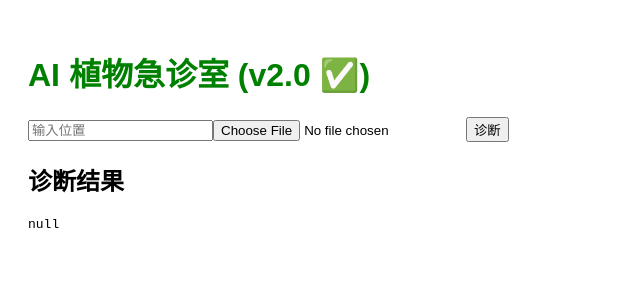
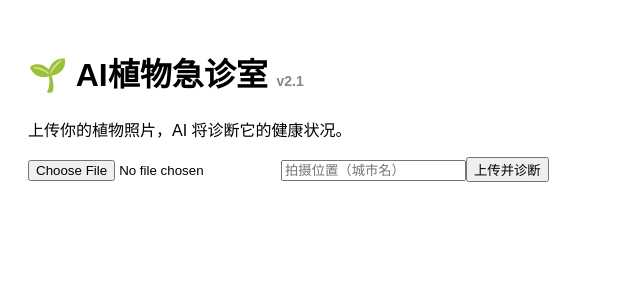
Before and after one commit to kelven-jing/plant-diagnosis, a Next.js app: page / in a window 1280 px wide. Shown: the top 300 px of the page, without its empty margins (0-640 px from the left). Built offline with nearby package versions, Linux system fonts and the light colour scheme.

Commit message:
Update index.js

```diff
--- a/pages/index.js
+++ b/pages/index.js
@@ -1,48 +1,14 @@
-// pages/index.js
-import { useState } from "react";
+export default function Home() {
+  return (
+    <div style={{ padding: "20px", fontFamily: "Arial" }}>
+      <h1>🌱 AI植物急诊室 <span style={{ fontSize: "14px", color: "#888" }}>v2.1</span></h1>
+      <p>上传你的植物照片，AI 将诊断它的健康状况。</p>
 
-export default function Home() {
-  const [position, setPosition] = useState("");
-  const [file, setFile] = useState(null);
-  const [result, setResult] = useState(null);
-
-  const handleSubmit = async (e) => {
-    e.preventDefault();
-    const formData = new FormData();
-    formData.append("position", position);
-    formData.append("file", file);
-
-    const res = await fetch("/api/diagnose", {
-      method: "POST",
-      body: formData,
-    });
-
-    const data = await res.json();
-    setResult(data);
-  };
-
-  return (
-    <div style={{ fontFamily: "sans-serif", padding: "20px" }}>
-      <h1 style={{ color: "green" }}>AI 植物急诊室 (v2.0 ✅)</h1>
-      <form onSubmit={handleSubmit}>
-        <input
-          type="text"
-          placeholder="输入位置"
-          value={position}
-          onChange={(e) => setPosition(e.target.value)}
-          required
-        />
-        <input
-          type="file"
-          accept="image/*"
-          onChange={(e) => setFile(e.target.files[0])}
-          required
-        />
-        <button type="submit">诊断</button>
+      <form method="POST" action="/api/diagnose" encType="multipart/form-data">
+        <input type="file" name="picture" accept="image/*" required />
+        <input type="text" name="position" placeholder="拍摄位置（城市名）" required />
+        <button type="submit">上传并诊断</button>
       </form>
-
-      <h2>诊断结果</h2>
-      <pre>{JSON.stringify(result, null, 2)}</pre>
     </div>
   );
 }
```
